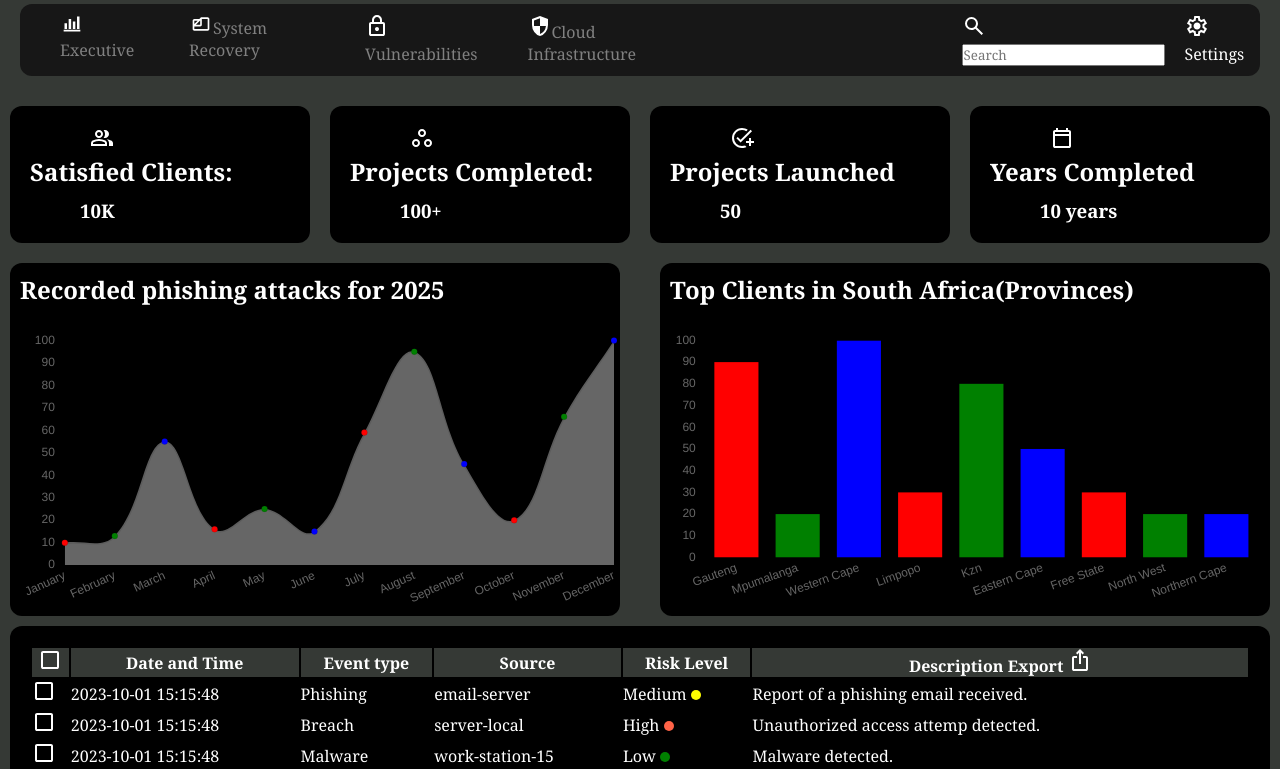
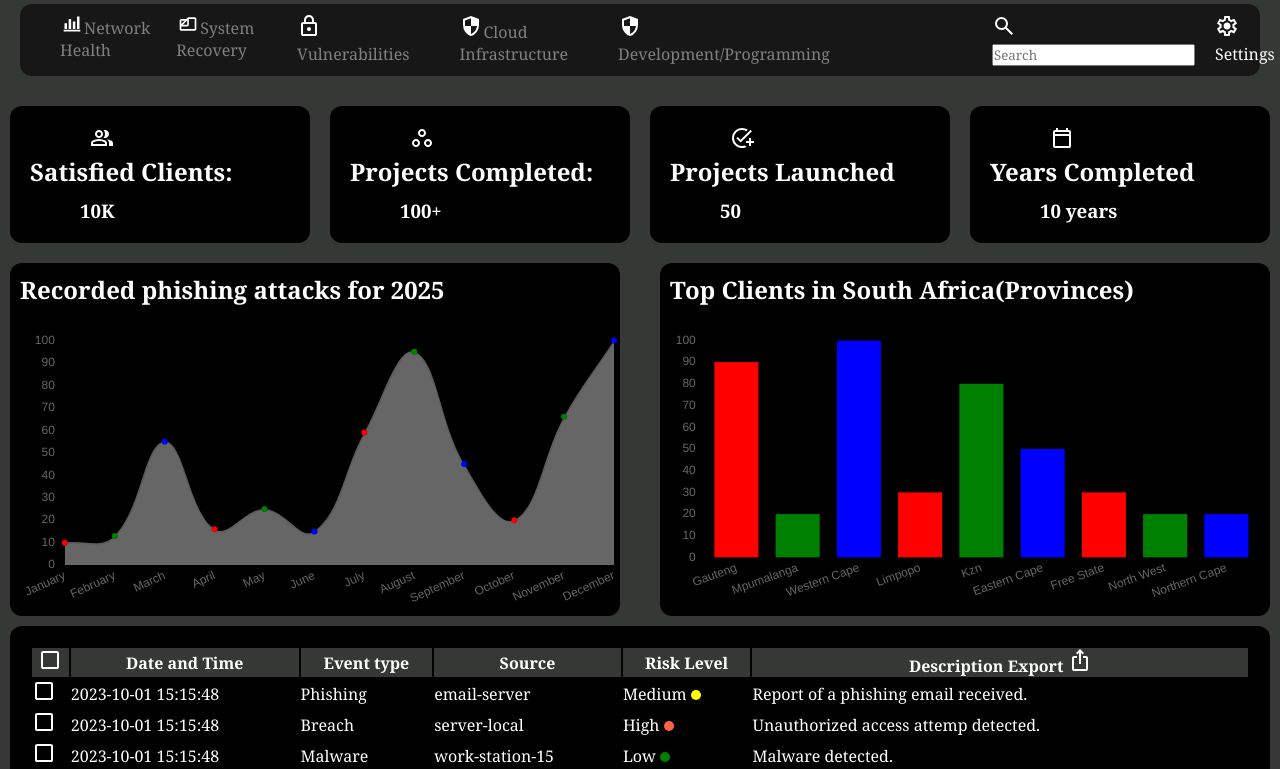
Before and after one commit to ThembelihleQueeneth/Task3.5_CyberDashboard, a plain HTML site: page index.html in a window 1280 px wide. Shown: the part 176-945 px from the top of the page. Drawn offline with nearby package versions, Linux system fonts and the light colour scheme.

Commit message:
fix margin of right menu

```diff
--- a/index.html
+++ b/index.html
@@ -20,10 +20,11 @@
     <div class="menu">
             <div class="menu-items">
                 <ul>
-                    <li><a href=""><svg xmlns="http://www.w3.org/2000/svg" height="20px" viewBox="0 -960 960 960" width="24px" fill="#FFFFFF"><path d="M80-120v-80h800v80H80Zm40-120v-280h120v280H120Zm200 0v-480h120v480H320Zm200 0v-360h120v360H520Zm200 0v-600h120v600H720Z"/></svg>Executive</a></li>
+                    <li><a href=""><svg xmlns="http://www.w3.org/2000/svg" height="20px" viewBox="0 -960 960 960" width="24px" fill="#FFFFFF"><path d="M80-120v-80h800v80H80Zm40-120v-280h120v280H120Zm200 0v-480h120v480H320Zm200 0v-360h120v360H520Zm200 0v-600h120v600H720Z"/></svg>Network Health</a></li>
                     <li><svg xmlns="http://www.w3.org/2000/svg" height="20px" viewBox="0 -960 960 960" width="24px" fill="#FFFFFF"><path d="M160-160q-33 0-56.5-23.5T80-240v-400q0-33 23.5-56.5T160-720h240l80-80h320q33 0 56.5 23.5T880-720v480q0 33-23.5 56.5T800-160H160Zm73-280h207v-207L233-440Zm-73-40 160-160H160v160Zm0 120v120h640v-480H520v280q0 33-23.5 56.5T440-360H160Zm280-160Z"/></svg><a href="">System Recovery</a></li>
                     <li><a href=""><svg xmlns="http://www.w3.org/2000/svg" height="24px" viewBox="0 -960 960 960" width="24px" fill="#FFFFFF"><path d="M240-80q-33 0-56.5-23.5T160-160v-400q0-33 23.5-56.5T240-640h40v-80q0-83 58.5-141.5T480-920q83 0 141.5 58.5T680-720v80h40q33 0 56.5 23.5T800-560v400q0 33-23.5 56.5T720-80H240Zm0-80h480v-400H240v400Zm240-120q33 0 56.5-23.5T560-360q0-33-23.5-56.5T480-440q-33 0-56.5 23.5T400-360q0 33 23.5 56.5T480-280ZM360-640h240v-80q0-50-35-85t-85-35q-50 0-85 35t-35 85v80ZM240-160v-400 400Z"/></svg>Vulnerabilities</a></li>
                     <li><svg xmlns="http://www.w3.org/2000/svg" height="24px" viewBox="0 -960 960 960" width="24px" fill="#FFFFFF"><path d="M480-80q-139-35-229.5-159.5T160-516v-244l320-120 320 120v244q0 152-90.5 276.5T480-80Zm0-84q97-30 162-118.5T718-480H480v-315l-240 90v207q0 7 2 18h238v316Z"/></svg><a href="">Cloud Infrastructure</a></li>
+                    <li><svg xmlns="http://www.w3.org/2000/svg" height="24px" viewBox="0 -960 960 960" width="24px" fill="#FFFFFF"><path d="M480-80q-139-35-229.5-159.5T160-516v-244l320-120 320 120v244q0 152-90.5 276.5T480-80Zm0-84q97-30 162-118.5T718-480H480v-315l-240 90v207q0 7 2 18h238v316Z"/></svg><a href="">Development/Programming</a></li>
                 </ul>
             </div>
             <div class="menu-right">
--- a/styles.css
+++ b/styles.css
@@ -43,7 +43,7 @@ header img{
 
 }
 .menu-right{
-    margin-left: 20%;
+    margin-left: 10%;
     display: flex;
     gap: 10px;
 
```
